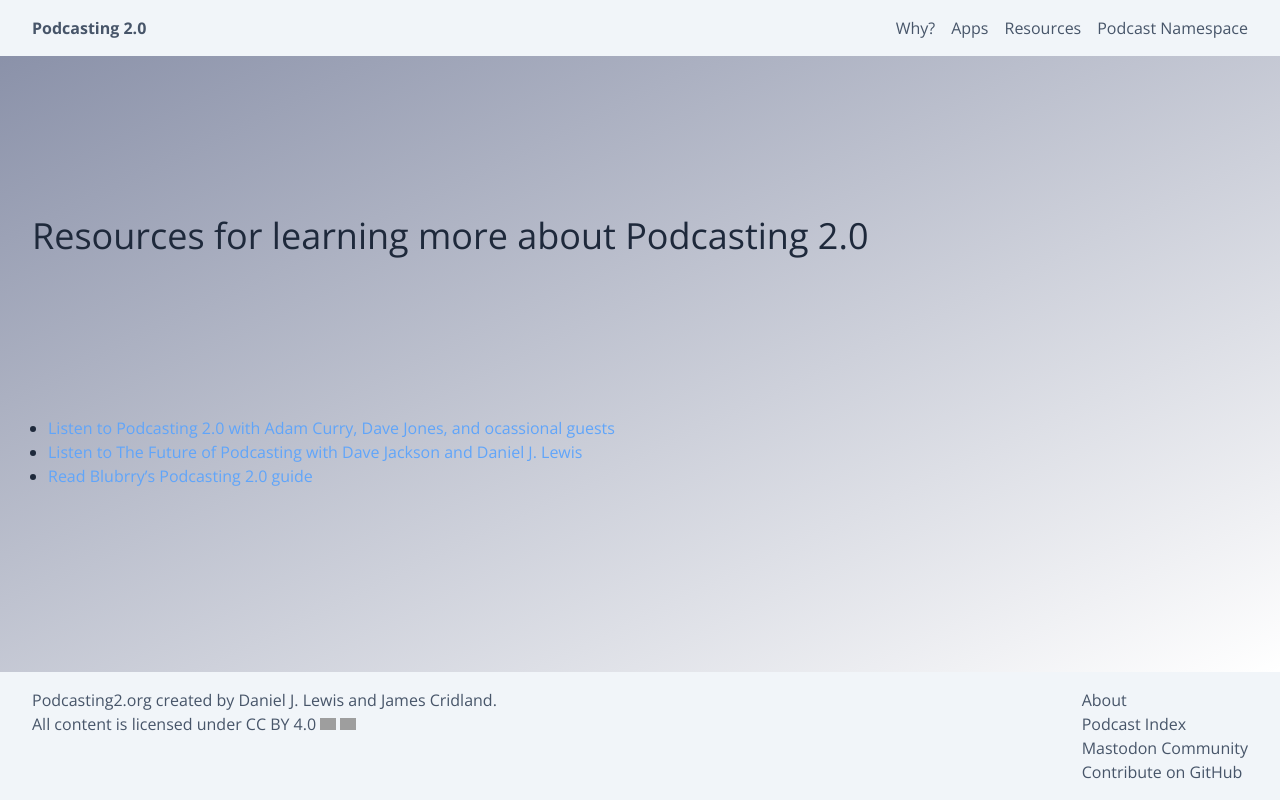
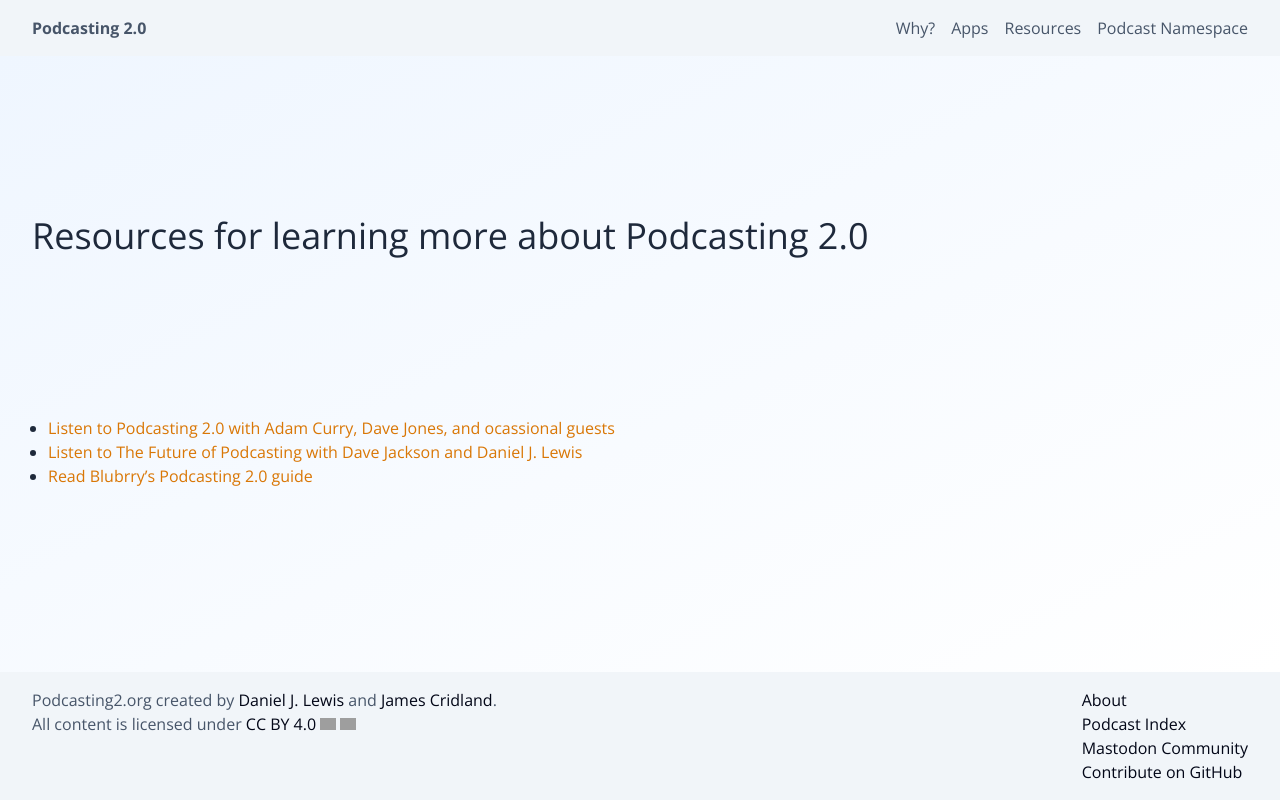
Before and after one commit to theDanielJLewis/podcasting2.org, a Next.js app: page /resources in a window 1280 px wide. Built offline with nearby package versions, Linux system fonts and the light colour scheme; grey boxes are pictures that could not be loaded.

Commit message:
Color improvements for readability

```diff
--- a/src/app/globals.css
+++ b/src/app/globals.css
@@ -2,8 +2,8 @@
 @tailwind components;
 @tailwind utilities;
 
-main a {
-  @apply text-blue-400 transition-all hover:text-blue-500;
+p a {
+  @apply text-amber-600 transition-all hover:text-amber-700 hover:underline dark:text-amber-400 dark:hover:text-amber-500;
 }
 
 p {
--- a/src/app/layout.tsx
+++ b/src/app/layout.tsx
@@ -26,7 +26,7 @@ export default function RootLayout({
       >
         <Header />
         <div className="flex shrink grow overflow-hidden text-slate-800 dark:bg-slate-900 dark:text-slate-100">
-          <main className="container mx-auto bg-gradient-to-br from-blue-950/50 to-transparent p-4 lg:px-8 ">
+          <main className="container mx-auto bg-gradient-to-br from-blue-50 to-transparent p-4 lg:px-8 dark:from-blue-950/50 ">
             {children}
           </main>
         </div>
--- a/src/app/podcast-namespace/page.tsx
+++ b/src/app/podcast-namespace/page.tsx
@@ -64,8 +64,7 @@ export default function PodcastNamespacePage() {
         <a href="https://podcastindex.org/apps?appTypes=hosting">
           podcast hosting companies
         </a>{" "}
-        and{" "}
-        <a href="https://podcastindex.org/apps?appTypes=app">podcast apps</a>.
+        and <Link href="/apps">podcast apps</Link>.
       </p>
 
       <div className="grid gap-8 md:grid-cols-2 lg:grid-cols-3">
--- a/src/app/resources/page.tsx
+++ b/src/app/resources/page.tsx
@@ -9,19 +9,28 @@ export default async function ResourcesPage() {
       <div>
         <ul className="list-disc pl-4">
           <li>
-            <Link href="https://podcastindex.org/podcast/920666">
+            <Link
+              href="https://podcastindex.org/podcast/920666"
+              className="text-amber-600 transition-all hover:text-amber-700 hover:underline dark:text-amber-400 dark:hover:text-amber-500"
+            >
               Listen to Podcasting 2.0 with Adam Curry, Dave Jones, and
               ocassional guests
             </Link>
           </li>
           <li>
-            <Link href="https://futureofpodcasting.net">
+            <Link
+              href="https://futureofpodcasting.net"
+              className="text-amber-600 transition-all hover:text-amber-700 hover:underline dark:text-amber-400 dark:hover:text-amber-500"
+            >
               Listen to The Future of Podcasting with Dave Jackson and Daniel J.
               Lewis
             </Link>
           </li>
           <li>
-            <Link href="https://blubrry.com/support/podcasting-2-0-introduction/">
+            <Link
+              href="https://blubrry.com/support/podcasting-2-0-introduction/"
+              className="text-amber-600 transition-all hover:text-amber-700 hover:underline dark:text-amber-400 dark:hover:text-amber-500"
+            >
               Read Blubrry&rsquo;s Podcasting 2.0 guide
             </Link>
           </li>
--- a/src/components/ui/Footer.tsx
+++ b/src/components/ui/Footer.tsx
@@ -9,14 +9,14 @@ export function Footer() {
           Podcasting2.org created by{" "}
           <Link
             href="https://theaudacitytopodcast.com/"
-            className="transition-all hover:text-slate-300"
+            className="text-slate-950 transition-all hover:underline dark:text-slate-300 dark:hover:text-slate-300"
           >
             Daniel J. Lewis
           </Link>{" "}
           and{" "}
           <Link
             href="https://podnews.net"
-            className="transition-all hover:text-slate-300"
+            className="text-slate-950 transition-all hover:underline dark:text-slate-300 dark:hover:text-slate-300"
           >
             James Cridland
           </Link>
@@ -27,7 +27,7 @@ export function Footer() {
             href="http://creativecommons.org/licenses/by/4.0/?ref=chooser-v1"
             target="_blank"
             rel="license noopener noreferrer"
-            className="inline-block transition-all hover:text-slate-300"
+            className="inline-block text-slate-950 transition-all hover:underline dark:text-slate-300 dark:hover:text-slate-300"
           >
             CC BY 4.0
             <img
@@ -47,7 +47,7 @@ export function Footer() {
             <li>
               <Link
                 href="/about"
-                className="transition-all hover:text-slate-300"
+                className="text-slate-950 transition-all hover:underline dark:text-slate-300 dark:hover:text-slate-300"
               >
                 About
               </Link>
@@ -55,7 +55,7 @@ export function Footer() {
             <li>
               <Link
                 href="https://podcastindex.org"
-                className="transition-all hover:text-slate-300"
+                className="text-slate-950 transition-all hover:underline dark:text-slate-300 dark:hover:text-slate-300"
               >
                 Podcast Index
               </Link>
@@ -63,7 +63,7 @@ export function Footer() {
             <li>
               <Link
                 href="https://podcastindex.social"
-                className="transition-all hover:text-slate-300"
+                className="text-slate-950 transition-all hover:underline dark:text-slate-300 dark:hover:text-slate-300"
               >
                 Mastodon Community
               </Link>
@@ -71,7 +71,7 @@ export function Footer() {
             <li>
               <Link
                 href="https://github.com/thedanieljlewis/podcasting2.org"
-                className="transition-all hover:text-slate-300"
+                className="text-slate-950 transition-all hover:underline dark:text-slate-300 dark:hover:text-slate-300"
               >
                 Contribute on GitHub
               </Link>
```
